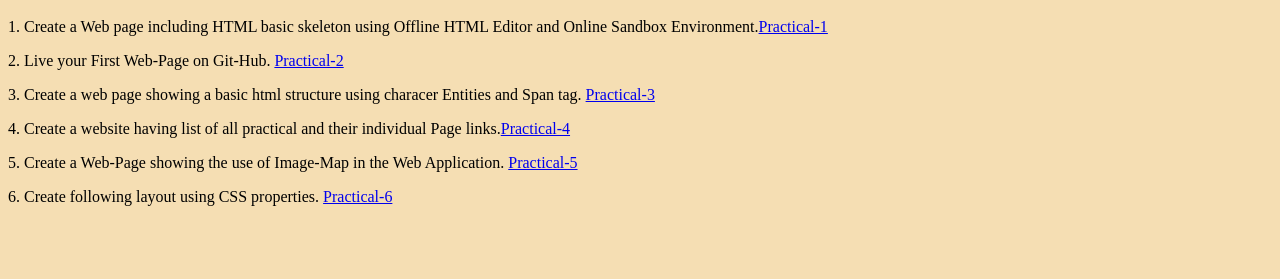
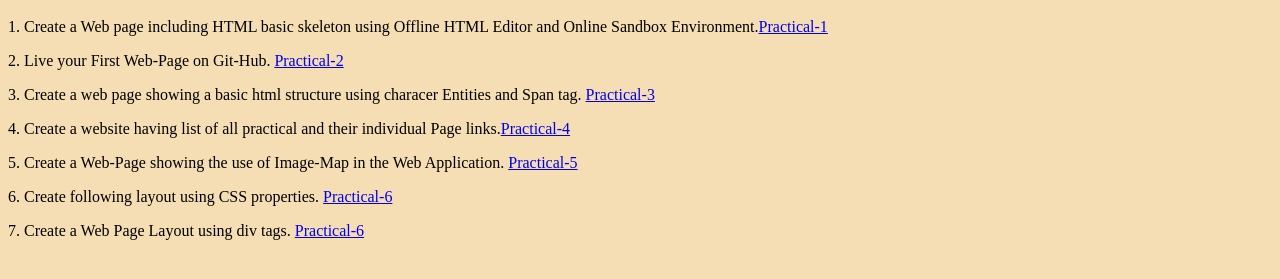
Before and after one commit to Simran177/Full-Stack-1, a plain HTML site: page Practical/index.html in a window 1280 px wide. Shown: the part 229-508 px from the top of the page. Drawn offline with Linux system fonts and the light colour scheme.

Commit message:
Practical-7 added

```diff
--- a/Practical/index.html
+++ b/Practical/index.html
@@ -38,5 +38,8 @@
     <p>6. Create following layout using CSS properties. <a href=
         "Practical-6.html">Practical-6</a>
     </p>
+    <p>7. Create a Web Page Layout using div tags. <a href=
+        "Practical-7.html">Practical-6</a>
+    </p>
     </body>
 </html>
```
